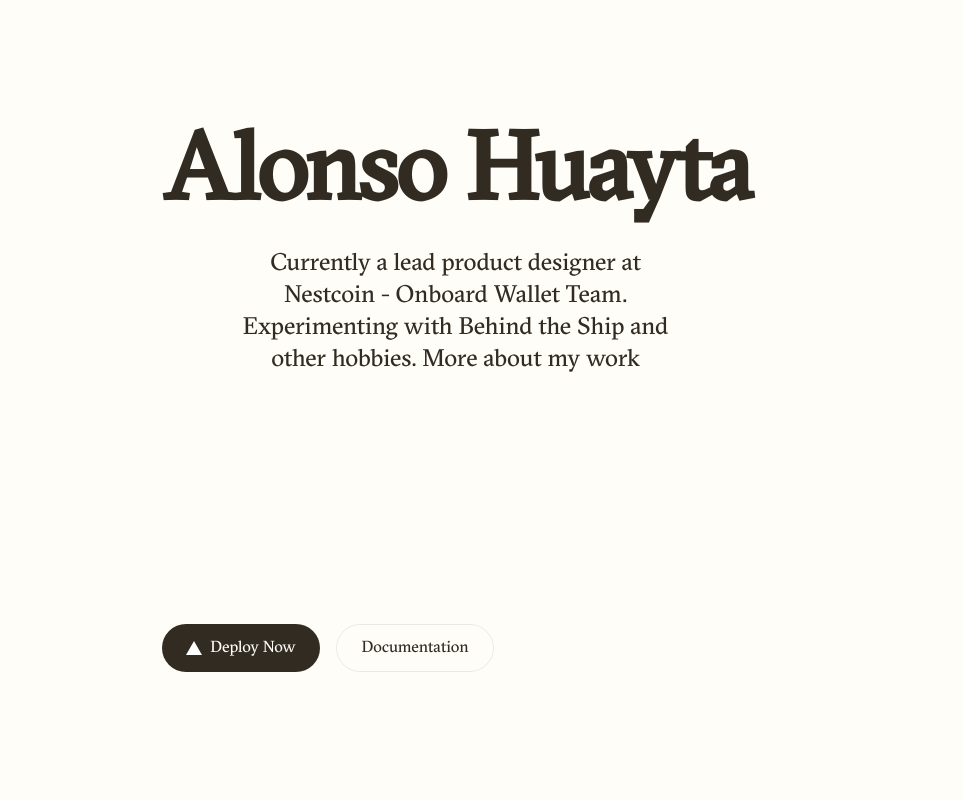
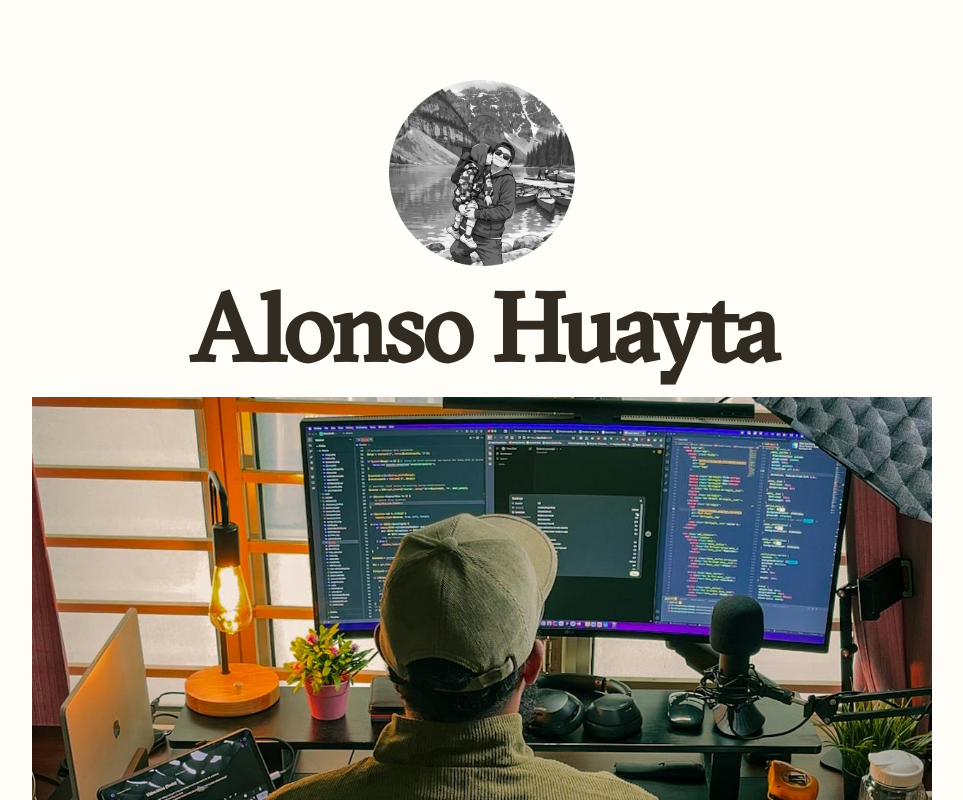
Before and after one commit to AlonsoORG/alonso-portfolio, a Next.js app: page / in a window 1280 px wide. Shown: the top 800 px of the page, without its empty margins (158-1121 px from the left). Built offline with nearby package versions, Linux system fonts and the light colour scheme.

Commit message:
addig homepage

```diff
--- a/app/page.tsx
+++ b/app/page.tsx
@@ -1,12 +1,11 @@
-import FullPageSection from "@/src/components/containers/FullPageSection";
-import Image from "next/image";
+import { IntroSection } from "@/src/components/pages/IntroSection";
 
 export default function Home() {
   return (
-    <div className="flex min-h-screen font-sans items-center  ">
-      <main className="flex min-h-screen font-sans items-center w-screen justify-center">
-        <FullPageSection />
-      </main>
-    </div>
+    <main className="flex flex-col min-h-screen font-sans w-screen">
+      <IntroSection />
+
+      <IntroSection />
+    </main>
   );
 }
--- a/src/components/containers/FullPageSection.tsx
+++ b/src/components/containers/FullPageSection.tsx
@@ -1,55 +1,11 @@
-import Image from "next/image";
 export default function FullPageSection({
   children,
 }: {
   children?: React.ReactNode;
 }) {
   return (
-    <section className="flex min-h-screen w-full max-w-3xl flex-col  justify-between py-32 px-16 sm:items-start">
-      {/* <main className="flex min-h-screen w-full max-w-3xl flex-col items-center justify-between py-32 px-16 bg-white dark:bg-black sm:items-start"> */}
-      {/* <Image */}
-      {/*   className="dark:invert" */}
-      {/*   src="/next.svg" */}
-      {/*   alt="Next.js logo" */}
-      {/*   width={100} */}
-      {/*   height={20} */}
-      {/*   priority */}
-      {/* /> */}
-      <div className="flex flex-col items-center justify-center gap-6 text-center">
-        <h1 className="text-8xl font-semibold  tracking-tight">
-          Alonso Huayta
-        </h1>
-        <p className="max-w-md text-2xl leading-8">
-          Currently a lead product designer at Nestcoin - Onboard Wallet Team.
-          Experimenting with Behind the Ship and other hobbies. More about my
-          work
-        </p>
-      </div>
-      <div className="flex flex-col gap-4 text-base font-medium sm:flex-row">
-        <a
-          className="flex h-12 w-full items-center justify-center gap-2 rounded-full bg-foreground px-5 text-background transition-colors hover:bg-[#383838] dark:hover:bg-[#ccc] md:w-[158px]"
-          href="https://vercel.com/new?utm_source=create-next-app&utm_medium=appdir-template-tw&utm_campaign=create-next-app"
-          target="_blank"
-          rel="noopener noreferrer"
-        >
-          <Image
-            className="dark:invert"
-            src="/vercel.svg"
-            alt="Vercel logomark"
-            width={16}
-            height={16}
-          />
-          Deploy Now
-        </a>
-        <a
-          className="flex h-12 w-full items-center justify-center rounded-full border border-solid border-black/[.08] px-5 transition-colors hover:border-transparent hover:bg-black/[.04] dark:border-white/[.145] dark:hover:bg-[#1a1a1a] md:w-[158px]"
-          href="https://nextjs.org/docs?utm_source=create-next-app&utm_medium=appdir-template-tw&utm_campaign=create-next-app"
-          target="_blank"
-          rel="noopener noreferrer"
-        >
-          Documentation
-        </a>
-      </div>
+    <section className="flex min-h-screen h-screen w-full  flex-col px-8 mx-auto">
+      {children}
     </section>
   );
 }
--- /dev/null
+++ b/src/components/pages/IntroSection.tsx
@@ -0,0 +1,57 @@
+import FullPageSection from "@/src/components/containers/FullPageSection";
+import Image from "next/image";
+
+export const IntroSection = () => {
+  return (
+    <FullPageSection>
+      <div className="flex justify-center flex-col h-screen">
+        <div className="flex flex-3 flex-col items-center text-center w-full py-20 gap-10">
+          <div className="flex flex-col items-center gap-6">
+            <Image
+              // className="dark:invert"
+              src="/profile.png"
+              alt="Vercel logomark"
+              width={186}
+              height={186}
+            />
+            <h1 className="text-8xl font-semibold  tracking-tight">
+              Alonso Huayta
+            </h1>
+          </div>
+          <p className="max-w-md text-2xl leading-8">
+            Currently a lead product designer at Nestcoin - Onboard Wallet Team.
+            Experimenting with Behind the Ship and other hobbies. More about my
+            work
+          </p>
+        </div>
+        <div className="flex flex-1 gap-4 text-base font-medium  items-center justify-center relative">
+          <div className="absolute -bottom-30">
+            <Image
+              className=""
+              src="/profile_back.png"
+              alt="Vercel logomark"
+              width={900}
+              height={186}
+            />
+          </div>
+          {/* <a */}
+          {/*   className="flex h-12 w-full items-center justify-center gap-2 rounded-full bg-foreground px-5 text-background transition-colors hover:bg-[#383838] dark:hover:bg-[#ccc] md:w-[158px]" */}
+          {/*   href="https://vercel.com/new?utm_source=create-next-app&utm_medium=appdir-template-tw&utm_campaign=create-next-app" */}
+          {/*   target="_blank" */}
+          {/*   rel="noopener noreferrer" */}
+          {/* > */}
+          {/*   Deploy Now */}
+          {/* </a> */}
+          {/* <a */}
+          {/*   className="flex h-12 w-full items-center justify-center rounded-full border border-solid border-black/[.08] px-5 transition-colors hover:border-transparent hover:bg-black/[.04] dark:border-white/[.145] dark:hover:bg-[#1a1a1a] md:w-[158px]" */}
+          {/*   href="https://nextjs.org/docs?utm_source=create-next-app&utm_medium=appdir-template-tw&utm_campaign=create-next-app" */}
+          {/*   target="_blank" */}
+          {/*   rel="noopener noreferrer" */}
+          {/* > */}
+          {/*   Documentation */}
+          {/* </a> */}
+        </div>
+      </div>
+    </FullPageSection>
+  );
+};
```
Also changed, not shown: public/profile.png (added), public/profile_back.png (added).
